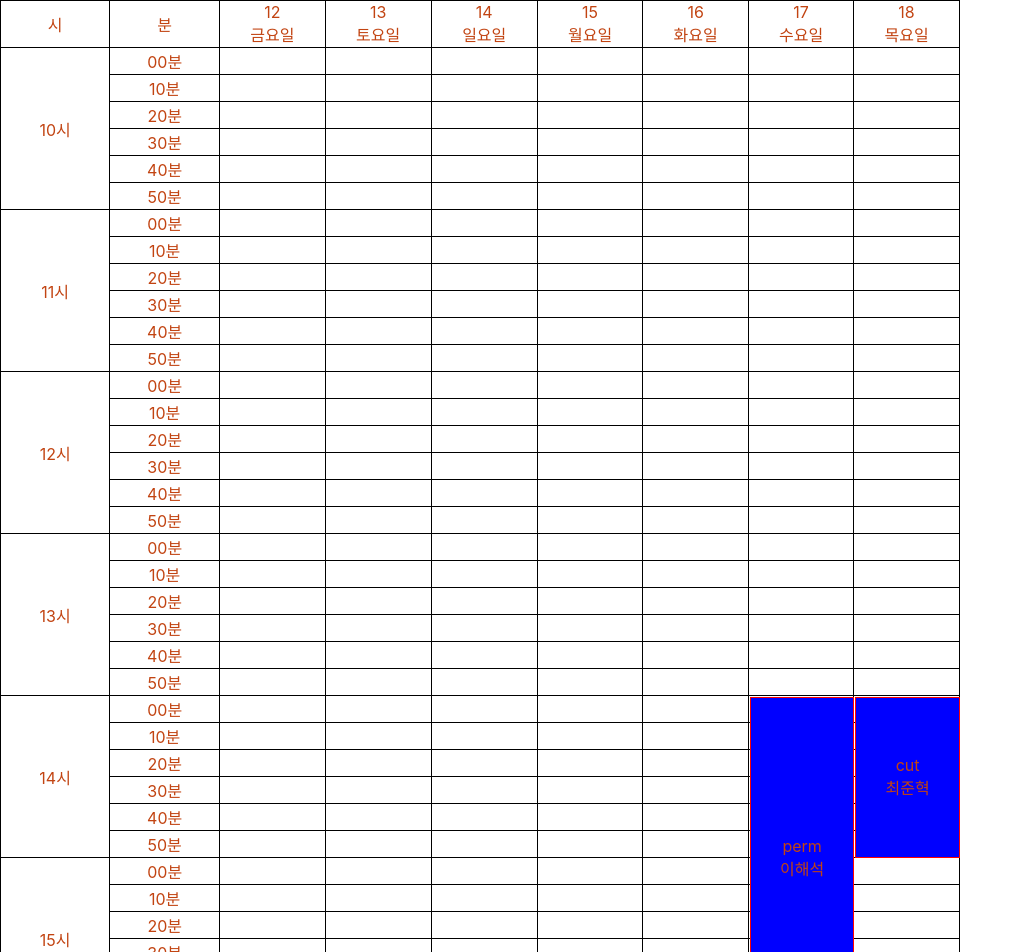
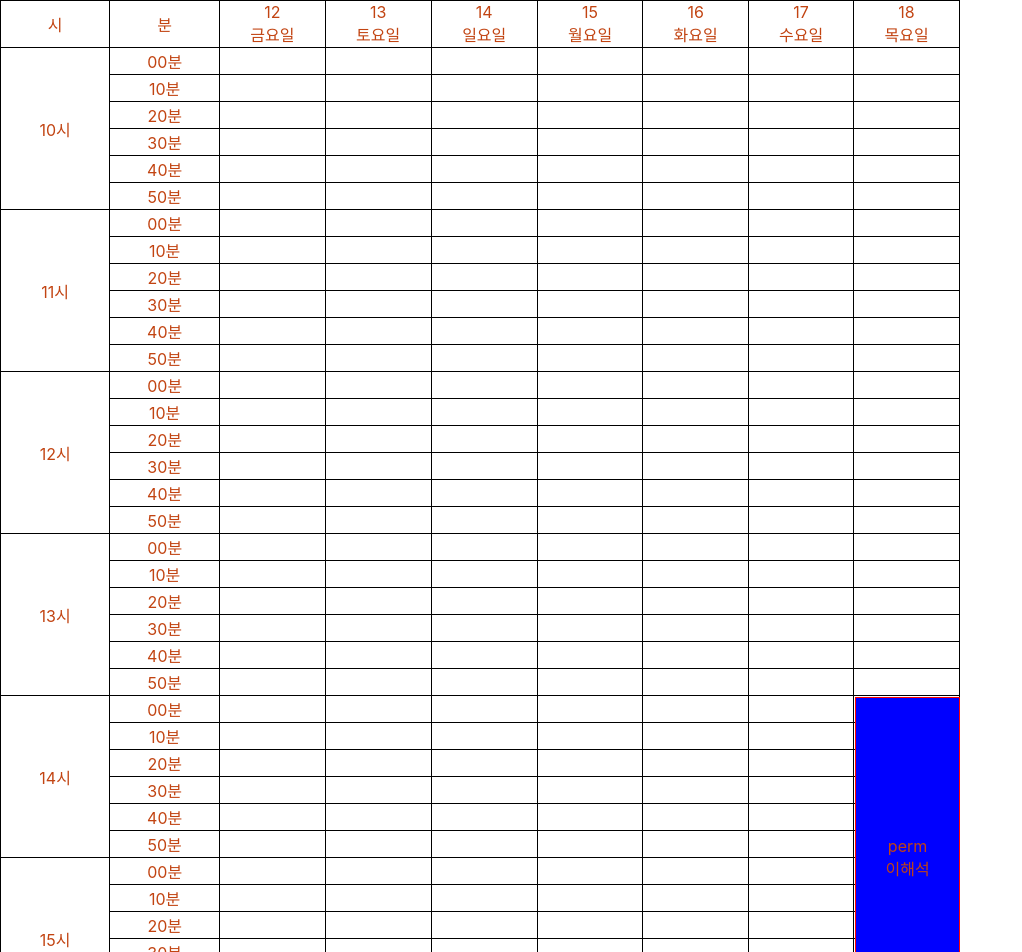
Before and after one commit to LateNightSeoul/Designers-React, a React (Create React App) app: page / in a window 1280 px wide. Shown: the top 952 px of the page, without its empty margins (0-1022 px from the left). Built offline with nearby package versions, Linux system fonts and the light colour scheme.

Commit message:
refactor : mainComponent 출력 함수 리팩토링

```diff
--- a/src/js/Component/SchedulerContainer.js
+++ b/src/js/Component/SchedulerContainer.js
@@ -5,16 +5,10 @@ import SchedulerMain from './SchedulerMain';
 
 function SchedulerContainer() {
 
-  const scheduler = useSelector(state => state.scheduler);
-  const storeInfo = useSelector(state => state.storeInfo[0]);
-  const date = useSelector(state => state.date[0]);
-
   return (
     <table className="tables">
       <SchedulerHeader/>
-      <SchedulerMain
-        open_hour={storeInfo.open_hour}
-        close_hour={storeInfo.close_hour}/>
+      <SchedulerMain/>
     </table>
   );
 }
--- a/src/js/Component/SchedulerMain.js
+++ b/src/js/Component/SchedulerMain.js
@@ -9,7 +9,6 @@ function GridComponentWithoutSchedule() {
 }
 
 function GridComponentWithSchedule({ member_name, treatment_type, scheduleHeight }) {
-  console.log(scheduleHeight);
   return (
     <td>
       <div className={'schedule'} style={{height:scheduleHeight}}>
@@ -22,7 +21,7 @@ function GridComponentWithSchedule({ member_name, treatment_type, scheduleHeight
   )
 }
 
-function FirstMainComponent({ hour, minute }) {
+function MainComponent( { hour, minute }) {
   const scheduler = useSelector(state => state.scheduler);
   const date = useSelector(state => state.date);
   let schedule_state = [];
@@ -30,11 +29,10 @@ function FirstMainComponent({ hour, minute }) {
 
   const schedules = getSchedules(hour, minute, schedule_state);
 
-  if(schedules.length > 0) {
   return (
     <tr>
-          <td rowSpan={6}>{hour}시</td>
-          <td>00분</td>
+    {(minute === '00분') ? <td rowSpan={6}>{hour}시</td> : null}
+    <td>{minute}</td>
     {date[0].dates.map((date, i) => {
       if(schedules.length > 0 && date === schedules[0].treatment_date) {
         const schedule = schedules.shift(0);
@@ -50,66 +48,15 @@ function FirstMainComponent({ hour, minute }) {
     })}
 </tr>
   )
-  } else {
-    return (
-      <tr>
-        <td rowSpan={6}>{hour}시</td>
-        <td>00분</td>
-        {date[0].dates.map((date, i) => (<GridComponentWithoutSchedule key={i}/>))}
-      </tr>
-      )
-  }
-}
-
-function LeastMainComponent({ hour, minute }) {
-
-  const scheduler = useSelector(state => state.scheduler);
-  const date = useSelector(state => state.date);
-  let schedule_state = [];
-  schedule_state = schedule_state.concat(scheduler);
-
-  const schedules = getSchedules(hour, minute, schedule_state);
-
-  if(schedules.length > 0) {
-  return (<tr >
-      <td>{minute}</td>
-      {date[0].dates.map((date, i) => {
-            if(schedules.length > 0 && date === schedules[0].treatment_date) {
-              const schedule = schedules.shift(0);
-              return <GridComponentWithSchedule key={i} member_name={schedule.member_name} treatment_type={schedule.treatment_type} />
-            } else {
-              return <GridComponentWithoutSchedule key={i}/>
-            }
-          })}
-  </tr>)
-  } else {
-  return (  <tr >
-      <td>{minute}</td>
-      {date[0].dates.map((date, i) => (<GridComponentWithoutSchedule key={i}/>))}
-  </tr>)
-  }
-}
-
-function MainComponents( { hour, minute }) {
-
-  if(minute === '00분') {
-    return <FirstMainComponent hour={hour} minute={minute}/>
-  } else {
-    return <LeastMainComponent hour={hour} minute={minute}/>
-  }
 }
 
 function MainContents({ hour }) {
-
     const date = useSelector(state => state.date);
-    const scheduler = useSelector(state => state.scheduler);
-    let schedules = [];
-    schedules = schedules.concat(scheduler);
 
     return (
       <React.Fragment>
       {date[0].minutes.map((minute, i) => {
-        return <MainComponents
+        return <MainComponent
                   key={i}
                   minute={minute}
                   hour={hour}/>
@@ -118,7 +65,11 @@ function MainContents({ hour }) {
     )
 }
 
-function SchedulerMain({ open_hour, close_hour }) {
+function SchedulerMain({ }) {
+
+  const storeInfo = useSelector(state => state.storeInfo);
+  const open_hour = storeInfo[0].open_hour;
+  const close_hour = storeInfo[0].close_hour;
 
   const store_time = () => {
       let store_times = [];
--- a/src/modules/scheduler.js
+++ b/src/modules/scheduler.js
@@ -27,13 +27,13 @@ const initialState = [
         end_hour: '16',
         start_minute: '00',
         end_minute: '00',
-        treatment_date: 17
+        treatment_date: 18
     }, {
         id: 2,
         member_name: '최준혁',
         treatment_type: 'cut',
-        start_hour: '14',
-        end_hour: '15',
+        start_hour: '16',
+        end_hour: '17',
         start_minute: '00',
         end_minute: '00',
         treatment_date: 18
@@ -45,7 +45,7 @@ const initialState = [
         end_hour: '15',
         start_minute: '00',
         end_minute: '00',
-        treatment_date: 19
+        treatment_date: 20
     }, {
         id: 4,
         member_name: '이동민',
@@ -54,7 +54,7 @@ const initialState = [
         end_hour: '16',
         start_minute: '30',
         end_minute: '30',
-        treatment_date: 20
+        treatment_date: 21
     }
 ]
 
```
Lines whose indentation alone changed are shown as unchanged.
